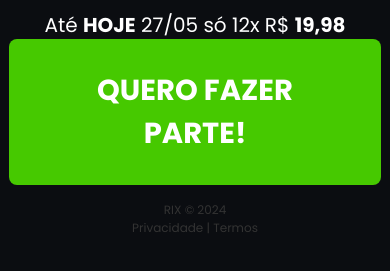
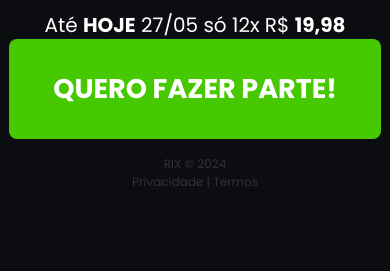
Before and after one commit to ricardoluzfr/rixplay, a plain HTML site: page rix/teste.html in a window 390 px wide. Shown: the part 341-612 px from the top of the page. Drawn offline with nearby package versions, Linux system fonts and the light colour scheme; a script that the page names is missing.

Commit message:
Update teste.html

```diff
--- a/rix/teste.html
+++ b/rix/teste.html
@@ -232,7 +232,7 @@ src="https://www.facebook.com/tr?id=406315182371854&ev=PageView&noscript=1"
             color: #FFFFFF;
             font-size: 20px;
         }
-        .botao { font-size: 29px; }
+        .botao { font-size: 27px; }
     }
 
     </style>
```
